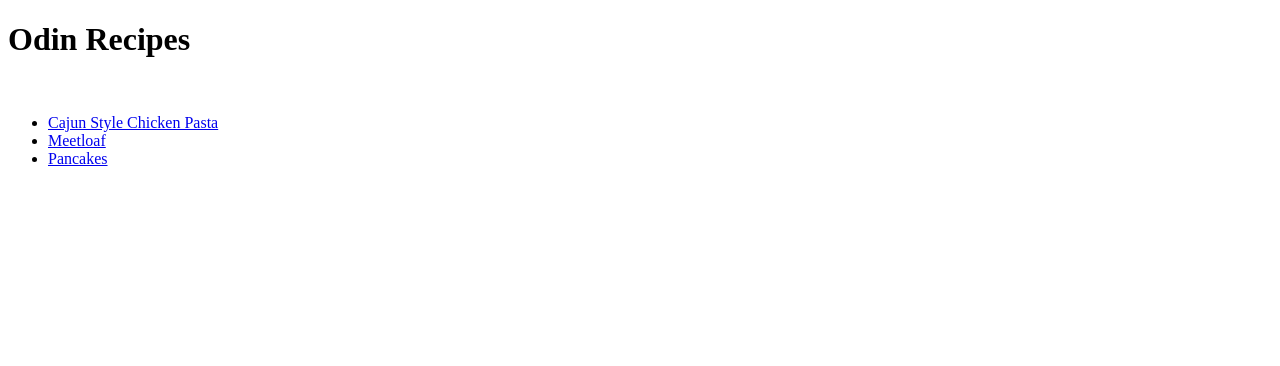
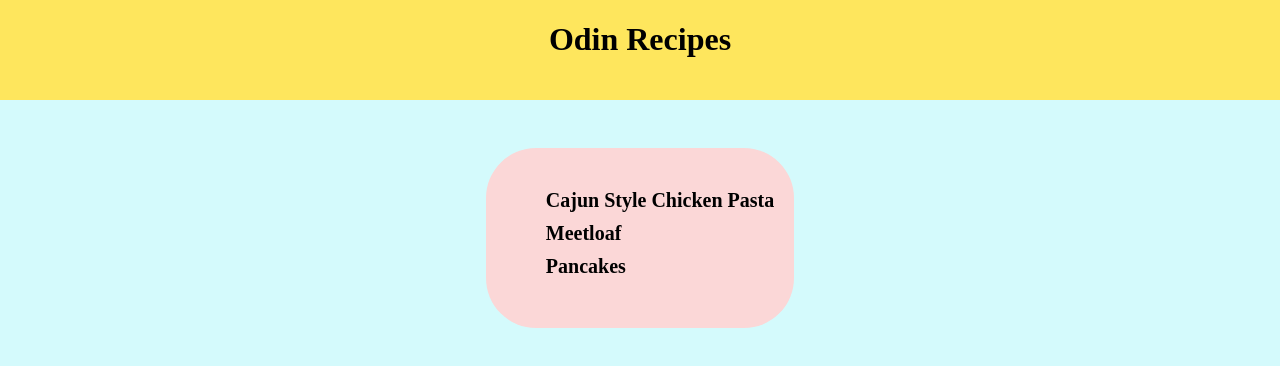
Before and after one commit to Gsousav/odin-recipes, a plain HTML site: page index.html in a window 1280 px wide. Drawn offline with Linux system fonts and the light colour scheme.

Commit message:
add style to main page and recipes

```diff
--- a/index.html
+++ b/index.html
@@ -5,14 +5,23 @@
   <meta http-equiv="X-UA-Compatible" content="IE=edge">
   <meta name="viewport" content="width=device-width, initial-scale=1.0">
   <title>Odin Recipes</title>
+  <link rel="stylesheet" href="styles.css">
 </head>
 <body>
-  <h1>Odin Recipes</h1>
+  <div class="container">
+    <div class="header">
+      <h1 class="heading">Odin Recipes</h1>
+    </div>
   <img src="" alt="">
-  <ul>
-    <li><a href="recipes/cajun-chicken.html">Cajun Style Chicken Pasta</a></li>
-    <li><a href="recipes/meatloaf.html">Meetloaf</a></li>
-    <li><a href="recipes/pancakes.html">Pancakes</a></li>
-  </ul>
+  <div class="recipes-holder">
+    <div class="recipe-container">
+      <ul class="recipes">
+        <li class="recipe"><a href="recipes/cajun-chicken.html">Cajun Style Chicken Pasta</a></li>
+        <li class="recipe"><a href="recipes/meatloaf.html">Meetloaf</a></li>
+        <li class="recipe"><a href="recipes/pancakes.html">Pancakes</a></li>
+      </ul>
+    </div>
+  </div>
+  </div>
 </body>
 </html>
--- /dev/null
+++ b/recipes/recipe-style.css
@@ -0,0 +1,24 @@
+body{
+  background-color: #f6fde9;
+  font-family: Verdana, Geneva, Tahoma, sans-serif;
+  margin: 0;
+}
+
+div.header{
+  background-color: blue;
+  color: #d3d3d3;
+  text-align: center;
+  position: fixed;
+  width: 100%;
+  height: 70px;
+  top: 0;
+}
+
+div.content-container{
+  margin-top: 100px;
+}
+
+div img{
+  width: 400px;
+  height: auto;
+}
--- /dev/null
+++ b/styles.css
@@ -0,0 +1,57 @@
+*{
+  box-sizing: border-box;
+}
+
+body{
+  margin: 0;
+  background-color: #d4fafc;
+}
+
+.container{
+  justify-content: center;
+  align-items: center;
+}
+
+.recipe{
+  list-style: none;
+}
+
+.recipes .recipe a{
+  text-decoration: none;
+  color: #000;
+  font-size: 20px;
+}
+
+div.recipes-holder{
+  display: flex;
+  justify-content: center;
+}
+
+div.recipe-container{
+  margin-top: 130px;
+  display: flex;
+  justify-content: center;
+  align-items: center;
+  width: fit-content;
+  height: 180px;
+  background-color: rgb(251, 215, 215);
+  padding: 20px;
+  border-radius: 50px;
+  }
+
+.recipe a:hover{
+  color: #d3d3d3;
+}
+
+.header{
+  width: 100%;
+  height: 100px;
+  background-color: rgb(254, 230, 93);
+  position: fixed;
+  text-align: center;
+}
+
+.recipes li.recipe{
+  margin-bottom: 10px;
+  font-weight: 700;
+}
```
Also changed, not shown: recipes/cajun-chicken.html (+8 -3 lines), recipes/meatloaf.html (+8 -3 lines), recipes/pancakes.html (+8 -3 lines), recipes/meetloaf.html (deleted), 1 other file.
